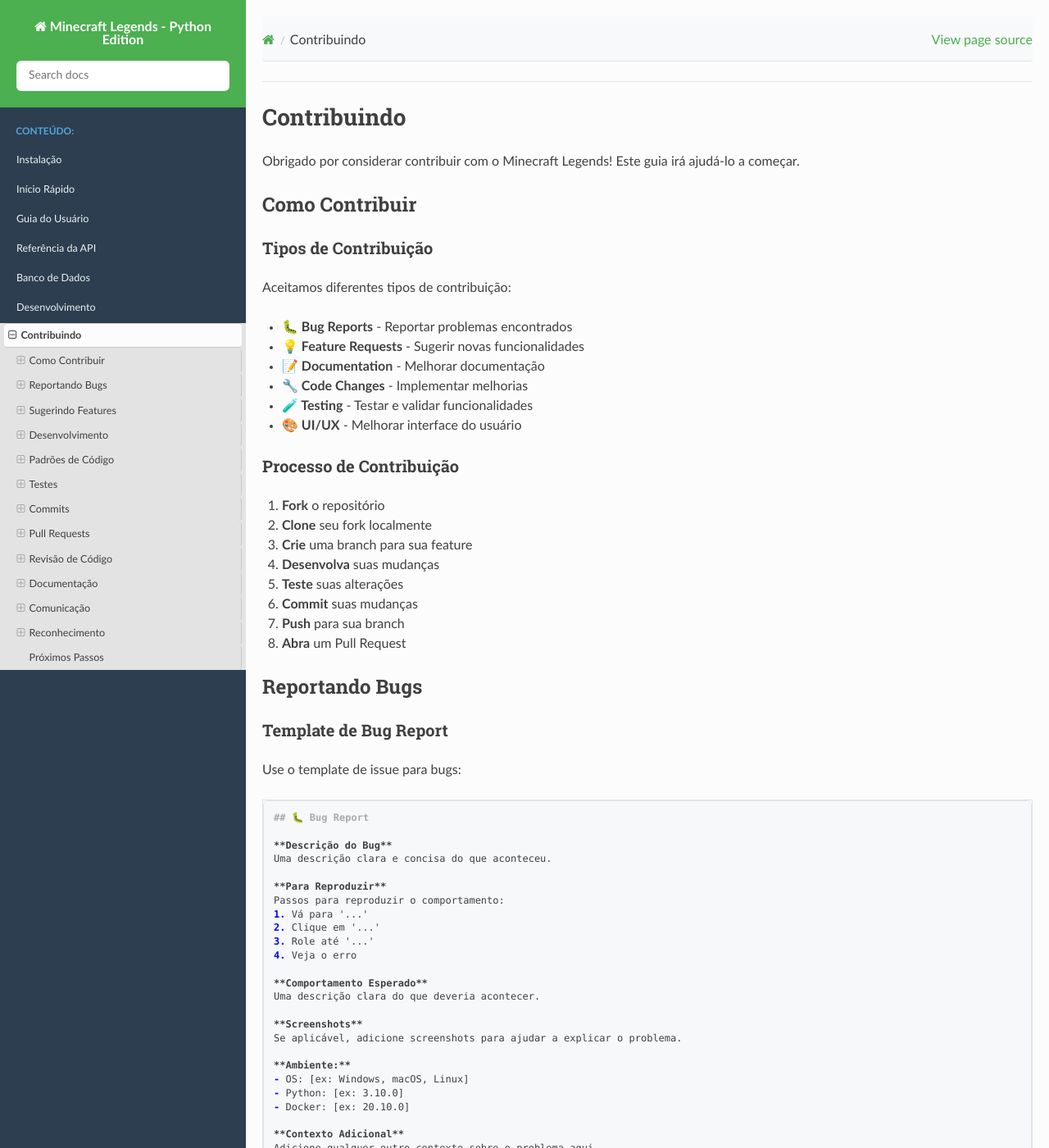
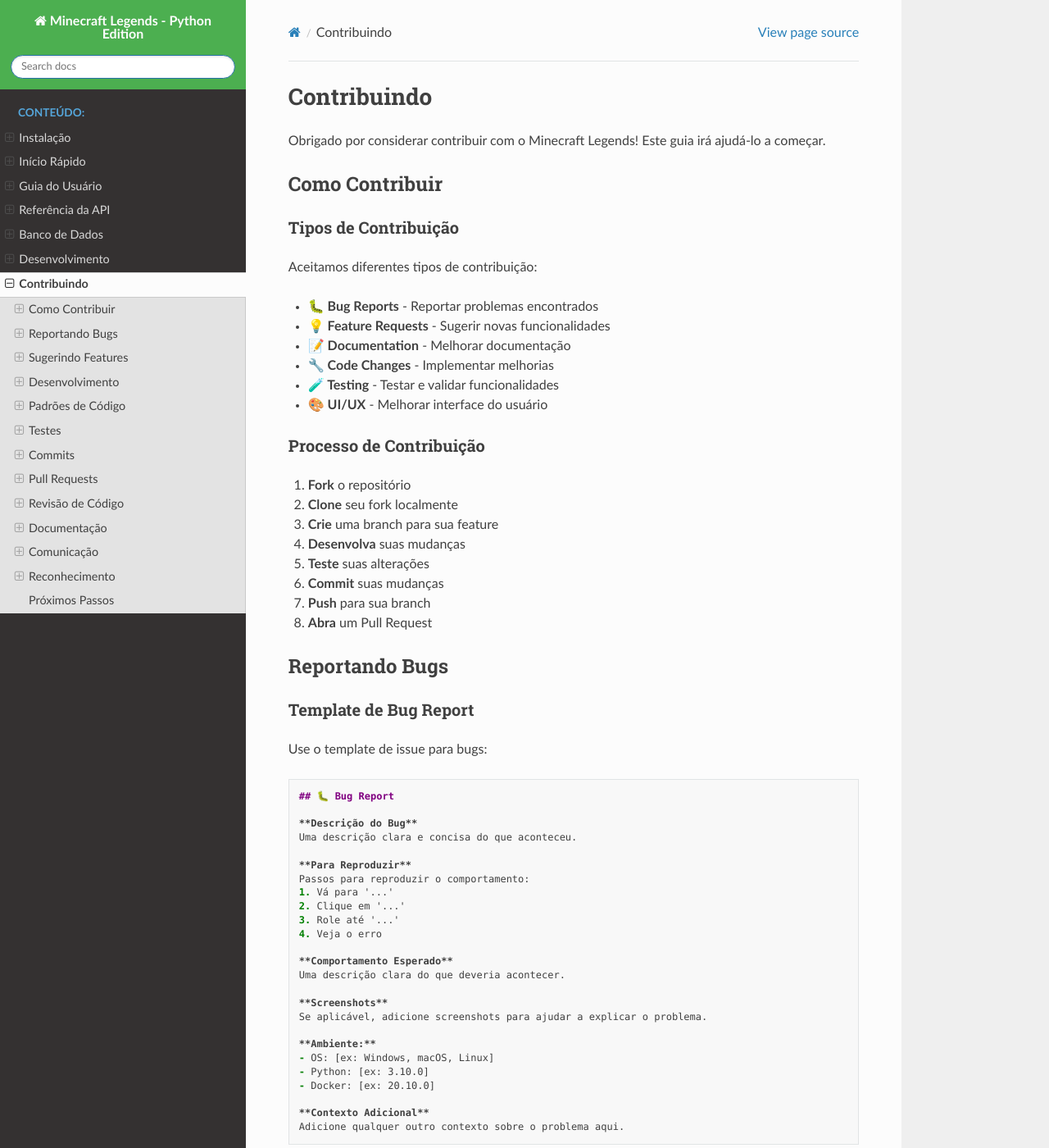
Before and after one commit to SBD1/2025.1-Minecraft, a Sphinx documentation site: the page built from docs/source/contributing.rst, in a window 1280 px wide and 1400 px high. Shown: the whole window at 82% size. Built offline with Sphinx 7.4.7 and the Read the Docs theme 3.1.0, drawn with Linux system fonts in a browser that asks for light colours; pages that are not in the unit, such as notebooks, are missing from menus.

Commit message:
Revert "Fixs page width"

```diff
--- a/docs/source/_static/custom.css
+++ /dev/null
@@ -1,231 +0,0 @@
-/* Custom CSS for Minecraft Legends Documentation */
-
-/* Increase maximum width of the main content area */
-.wy-nav-content {
-    max-width: 1200px !important;
-}
-
-/* Make the content area more responsive */
-.wy-nav-content-wrap {
-    margin-left: 300px;
-}
-
-/* Adjust sidebar width for better balance */
-.wy-nav-side {
-    width: 300px;
-}
-
-/* Improve table layouts */
-.wy-table-responsive table td,
-.wy-table-responsive table th {
-    white-space: normal;
-}
-
-/* Better code block formatting */
-.highlight {
-    background: #f8f8f8;
-    border: 1px solid #e1e4e8;
-    border-radius: 6px;
-    padding: 16px;
-    overflow-x: auto;
-}
-
-/* Improve readability of long lines in code blocks */
-.highlight pre {
-    white-space: pre-wrap;
-    word-wrap: break-word;
-}
-
-/* Better formatting for admonitions */
-.admonition {
-    margin: 20px 0;
-    padding: 15px;
-    border-radius: 6px;
-}
-
-/* Improve navigation */
-.wy-menu-vertical {
-    width: 300px;
-}
-
-.wy-menu-vertical li {
-    width: 100%;
-}
-
-/* Better mobile responsiveness */
-@media (max-width: 768px) {
-    .wy-nav-content-wrap {
-        margin-left: 0;
-    }
-
-    .wy-nav-side {
-        width: 100%;
-        position: relative;
-    }
-
-    .wy-nav-content {
-        max-width: 100% !important;
-    }
-}
-
-/* Improve table responsiveness */
-.wy-table-responsive {
-    overflow-x: auto;
-    margin-bottom: 20px;
-}
-
-.wy-table-responsive table {
-    min-width: 600px;
-}
-
-/* Better formatting for long content */
-.wy-nav-content {
-    padding: 20px;
-}
-
-/* Improve code block readability */
-.literal-block {
-    background: #f6f8fa;
-    border: 1px solid #e1e4e8;
-    border-radius: 6px;
-    padding: 16px;
-    margin: 10px 0;
-    overflow-x: auto;
-}
-
-/* Better formatting for section headers */
-.section h1,
-.section h2,
-.section h3 {
-    margin-top: 30px;
-    margin-bottom: 15px;
-    padding-bottom: 10px;
-    border-bottom: 1px solid #e1e4e8;
-}
-
-/* Improve list formatting */
-.section ul,
-.section ol {
-    margin: 15px 0;
-    padding-left: 30px;
-}
-
-.section li {
-    margin: 5px 0;
-}
-
-/* Better formatting for external links */
-.reference.external {
-    background: #f1f8ff;
-    padding: 2px 6px;
-    border-radius: 3px;
-    text-decoration: none;
-}
-
-.reference.external:hover {
-    background: #dbedff;
-}
-
-/* Improve search box */
-.wy-side-nav-search {
-    background-color: #4CAF50;
-}
-
-/* Better formatting for version info */
-.wy-side-nav-search input[type="text"] {
-    border-radius: 4px;
-    border: none;
-    padding: 8px 12px;
-}
-
-/* Improve navigation breadcrumbs */
-.wy-breadcrumbs {
-    margin-bottom: 20px;
-    padding: 10px 0;
-    border-bottom: 1px solid #e1e4e8;
-}
-
-/* Better formatting for toctree */
-.toctree-wrapper {
-    margin: 20px 0;
-}
-
-.toctree-wrapper ul {
-    list-style: none;
-    padding-left: 0;
-}
-
-.toctree-wrapper li {
-    margin: 8px 0;
-    padding: 8px 12px;
-    background: #f8f9fa;
-    border-radius: 4px;
-    border-left: 3px solid #4CAF50;
-}
-
-.toctree-wrapper li:hover {
-    background: #e9ecef;
-}
-
-/* Improve code syntax highlighting */
-.highlight .hll { background-color: #ffffcc }
-.highlight .c { color: #999988; font-style: italic } /* Comment */
-.highlight .err { color: #a61717; background-color: #e3d2d2 } /* Error */
-.highlight .k { color: #000000; font-weight: bold } /* Keyword */
-.highlight .o { color: #000000; font-weight: bold } /* Operator */
-.highlight .cm { color: #999988; font-style: italic } /* Comment.Multiline */
-.highlight .cp { color: #999999; font-weight: bold; font-style: italic } /* Comment.Preproc */
-.highlight .c1 { color: #999988; font-style: italic } /* Comment.Single */
-.highlight .cs { color: #999999; font-weight: bold; font-style: italic } /* Comment.Special */
-.highlight .gd { color: #000000; background-color: #ffdddd } /* Generic.Deleted */
-.highlight .ge { color: #000000; font-style: italic } /* Generic.Emph */
-.highlight .gr { color: #aa0000 } /* Generic.Error */
-.highlight .gh { color: #999999 } /* Generic.Heading */
-.highlight .gi { color: #000000; background-color: #ddffdd } /* Generic.Inserted */
-.highlight .go { color: #888888 } /* Generic.Output */
-.highlight .gp { color: #555555 } /* Generic.Prompt */
-.highlight .gs { font-weight: bold } /* Generic.Strong */
-.highlight .gu { color: #aaaaaa } /* Generic.Subheading */
-.highlight .gt { color: #aa0000 } /* Generic.Traceback */
-.highlight .kc { color: #000000; font-weight: bold } /* Keyword.Constant */
-.highlight .kd { color: #000000; font-weight: bold } /* Keyword.Declaration */
-.highlight .kn { color: #000000; font-weight: bold } /* Keyword.Namespace */
-.highlight .kp { color: #000000; font-weight: bold } /* Keyword.Pseudo */
-.highlight .kr { color: #000000; font-weight: bold } /* Keyword.Reserved */
-.highlight .kt { color: #445588; font-weight: bold } /* Keyword.Type */
-.highlight .m { color: #009999 } /* Literal.Number */
-.highlight .s { color: #d01040 } /* Literal.String */
-.highlight .na { color: #008080 } /* Name.Attribute */
-.highlight .nb { color: #0086B3 } /* Name.Builtin */
-.highlight .nc { color: #445588; font-weight: bold } /* Name.Class */
-.highlight .no { color: #008080 } /* Name.Constant */
-.highlight .nd { color: #3c5d5d; font-weight: bold } /* Name.Decorator */
-.highlight .ni { color: #800080 } /* Name.Entity */
-.highlight .ne { color: #990000; font-weight: bold } /* Name.Exception */
-.highlight .nf { color: #990000; font-weight: bold } /* Name.Function */
-.highlight .nl { color: #990000; font-weight: bold } /* Name.Label */
-.highlight .nn { color: #555555 } /* Name.Namespace */
-.highlight .nt { color: #000080 } /* Name.Tag */
-.highlight .nv { color: #008080 } /* Name.Variable */
-.highlight .ow { color: #000000; font-weight: bold } /* Operator.Word */
-.highlight .w { color: #bbbbbb } /* Text.Whitespace */
-.highlight .mf { color: #009999 } /* Literal.Number.Float */
-.highlight .mh { color: #009999 } /* Literal.Number.Hex */
-.highlight .mi { color: #009999 } /* Literal.Number.Integer */
-.highlight .mo { color: #009999 } /* Literal.Number.Oct */
-.highlight .sb { color: #d01040 } /* Literal.String.Backtick */
-.highlight .sc { color: #d01040 } /* Literal.String.Char */
-.highlight .sd { color: #d01040 } /* Literal.String.Doc */
-.highlight .s2 { color: #d01040 } /* Literal.String.Double */
-.highlight .se { color: #d01040 } /* Literal.String.Escape */
-.highlight .sh { color: #d01040 } /* Literal.String.Heredoc */
-.highlight .si { color: #d01040 } /* Literal.String.Interpol */
-.highlight .sx { color: #d01040 } /* Literal.String.Other */
-.highlight .sr { color: #009926 } /* Literal.String.Regex */
-.highlight .s1 { color: #d01040 } /* Literal.String.Single */
-.highlight .ss { color: #990073 } /* Literal.String.Symbol */
-.highlight .bp { color: #999999 } /* Name.Builtin.Pseudo */
-.highlight .vc { color: #008080 } /* Name.Variable.Class */
-.highlight .vg { color: #008080 } /* Name.Variable.Global */
-.highlight .vi { color: #008080 } /* Name.Variable.Instance */
-.highlight .il { color: #009999 } /* Literal.Number.Integer.Long */
--- a/docs/source/_templates/layout.html
+++ /dev/null
@@ -1,260 +0,0 @@
-{%- extends "sphinx_rtd_theme/layout.html" %}
-
-{%- block extrahead %}
-{{ super() }}
-<style>
-    /* Additional custom styles */
-    .wy-nav-content {
-        max-width: none !important;
-        margin: auto;
-        padding: 20px;
-    }
-
-    /* Better responsive design */
-    @media (min-width: 1200px) {
-        .wy-nav-content {
-            max-width: 1400px !important;
-        }
-    }
-
-    @media (min-width: 1600px) {
-        .wy-nav-content {
-            max-width: 1600px !important;
-        }
-    }
-
-    /* Improve table layouts */
-    .wy-table-responsive {
-        margin-bottom: 20px;
-    }
-
-    .wy-table-responsive table {
-        width: 100%;
-        border-collapse: collapse;
-    }
-
-    .wy-table-responsive table th,
-    .wy-table-responsive table td {
-        padding: 8px 12px;
-        border: 1px solid #e1e4e8;
-        text-align: left;
-        vertical-align: top;
-    }
-
-    .wy-table-responsive table th {
-        background-color: #f6f8fa;
-        font-weight: bold;
-    }
-
-    /* Better code block formatting */
-    .highlight {
-        margin: 15px 0;
-    }
-
-    .highlight pre {
-        margin: 0;
-        padding: 16px;
-        background-color: #f6f8fa;
-        border: 1px solid #e1e4e8;
-        border-radius: 6px;
-        overflow-x: auto;
-    }
-
-    /* Improve section headers */
-    .section h1,
-    .section h2,
-    .section h3,
-    .section h4 {
-        margin-top: 30px;
-        margin-bottom: 15px;
-        padding-bottom: 10px;
-        border-bottom: 2px solid #4CAF50;
-        color: #2c3e50;
-    }
-
-    .section h1 {
-        font-size: 2.2em;
-        color: #4CAF50;
-    }
-
-    .section h2 {
-        font-size: 1.8em;
-        color: #34495e;
-    }
-
-    .section h3 {
-        font-size: 1.4em;
-        color: #2c3e50;
-    }
-
-    /* Better list formatting */
-    .section ul,
-    .section ol {
-        margin: 15px 0;
-        padding-left: 30px;
-    }
-
-    .section li {
-        margin: 8px 0;
-        line-height: 1.6;
-    }
-
-    /* Improve admonitions */
-    .admonition {
-        margin: 20px 0;
-        padding: 15px 20px;
-        border-radius: 8px;
-        border-left: 4px solid;
-    }
-
-    .admonition.note {
-        background-color: #e3f2fd;
-        border-left-color: #2196f3;
-    }
-
-    .admonition.warning {
-        background-color: #fff3e0;
-        border-left-color: #ff9800;
-    }
-
-    .admonition.danger {
-        background-color: #ffebee;
-        border-left-color: #f44336;
-    }
-
-    .admonition.tip {
-        background-color: #e8f5e8;
-        border-left-color: #4caf50;
-    }
-
-    /* Better navigation */
-    .wy-menu-vertical {
-        font-size: 14px;
-    }
-
-    .wy-menu-vertical li {
-        margin: 2px 0;
-    }
-
-    .wy-menu-vertical a {
-        padding: 8px 15px;
-        border-radius: 4px;
-        margin: 2px 5px;
-    }
-
-    .wy-menu-vertical a:hover {
-        background-color: #4CAF50;
-        color: white;
-    }
-
-    /* Improve search */
-    .wy-side-nav-search {
-        background-color: #4CAF50;
-        padding: 20px;
-    }
-
-    .wy-side-nav-search input[type="text"] {
-        border-radius: 6px;
-        border: none;
-        padding: 10px 15px;
-        font-size: 14px;
-    }
-
-    /* Better breadcrumbs */
-    .wy-breadcrumbs {
-        margin-bottom: 20px;
-        padding: 15px 0;
-        border-bottom: 1px solid #e1e4e8;
-        background-color: #f8f9fa;
-        border-radius: 4px;
-    }
-
-    .wy-breadcrumbs a {
-        color: #4CAF50;
-        text-decoration: none;
-    }
-
-    .wy-breadcrumbs a:hover {
-        text-decoration: underline;
-    }
-
-    /* Improve mobile responsiveness */
-    @media (max-width: 768px) {
-        .wy-nav-content {
-            padding: 10px;
-        }
-
-        .section h1 {
-            font-size: 1.8em;
-        }
-
-        .section h2 {
-            font-size: 1.5em;
-        }
-
-        .section h3 {
-            font-size: 1.3em;
-        }
-    }
-
-    /* Better code syntax highlighting */
-    .highlight .k { color: #0000ff; font-weight: bold; }
-    .highlight .s { color: #a31515; }
-    .highlight .c1 { color: #008000; font-style: italic; }
-    .highlight .mi { color: #098658; }
-    .highlight .n { color: #001080; }
-    .highlight .o { color: #000000; font-weight: bold; }
-    .highlight .p { color: #000000; }
-    .highlight .na { color: #ff0000; }
-    .highlight .nb { color: #0000ff; }
-    .highlight .nc { color: #267f99; font-weight: bold; }
-    .highlight .nd { color: #000000; font-weight: bold; }
-    .highlight .ne { color: #000000; font-weight: bold; }
-    .highlight .nf { color: #795e26; font-weight: bold; }
-    .highlight .nl { color: #000000; font-weight: bold; }
-    .highlight .nn { color: #000000; }
-    .highlight .nt { color: #0000ff; font-weight: bold; }
-    .highlight .nv { color: #001080; }
-
-    /* Minecraft theme colors */
-    .wy-side-nav-search {
-        background: linear-gradient(135deg, #4CAF50 0%, #45a049 100%);
-    }
-
-    .wy-nav-side {
-        background: #2c3e50;
-    }
-
-    .wy-menu-vertical a {
-        color: #ecf0f1;
-    }
-
-    .wy-menu-vertical a:hover {
-        background: #4CAF50;
-        color: white;
-    }
-
-    /* Footer improvements */
-    .rst-footer-buttons {
-        margin-top: 30px;
-        padding-top: 20px;
-        border-top: 1px solid #e1e4e8;
-    }
-
-    .rst-footer-buttons .btn {
-        background-color: #4CAF50;
-        color: white;
-        padding: 10px 20px;
-        border-radius: 4px;
-        text-decoration: none;
-        margin: 5px;
-        display: inline-block;
-    }
-
-    .rst-footer-buttons .btn:hover {
-        background-color: #45a049;
-        color: white;
-        text-decoration: none;
-    }
-</style>
-{%- endblock %}
--- a/docs/source/conf.py
+++ b/docs/source/conf.py
@@ -70,22 +70,7 @@
     'style_external_links': False,
     'vcs_pageview_mode': '',
     'style_nav_header_background': '#4CAF50',
-    'canonical_url': '',
-    'analytics_id': '',
-    'collapse_navigation': True,
-    'sticky_navigation': True,
-    'navigation_depth': 4,
-    'includehidden': True,
-    'titles_only': False,
-    'github_url': 'https://github.com/SBD1/2025.1-Minecraft',
-    'show_sphinx': True,
-    'show_copyright': True,
 }
-
-# Custom CSS files
-html_css_files = [
-    'custom.css',
-]
 
 # The name of an image file (relative to this directory) to place at the top
 # of the sidebar.
```
Also changed, not shown: 1 other file.
